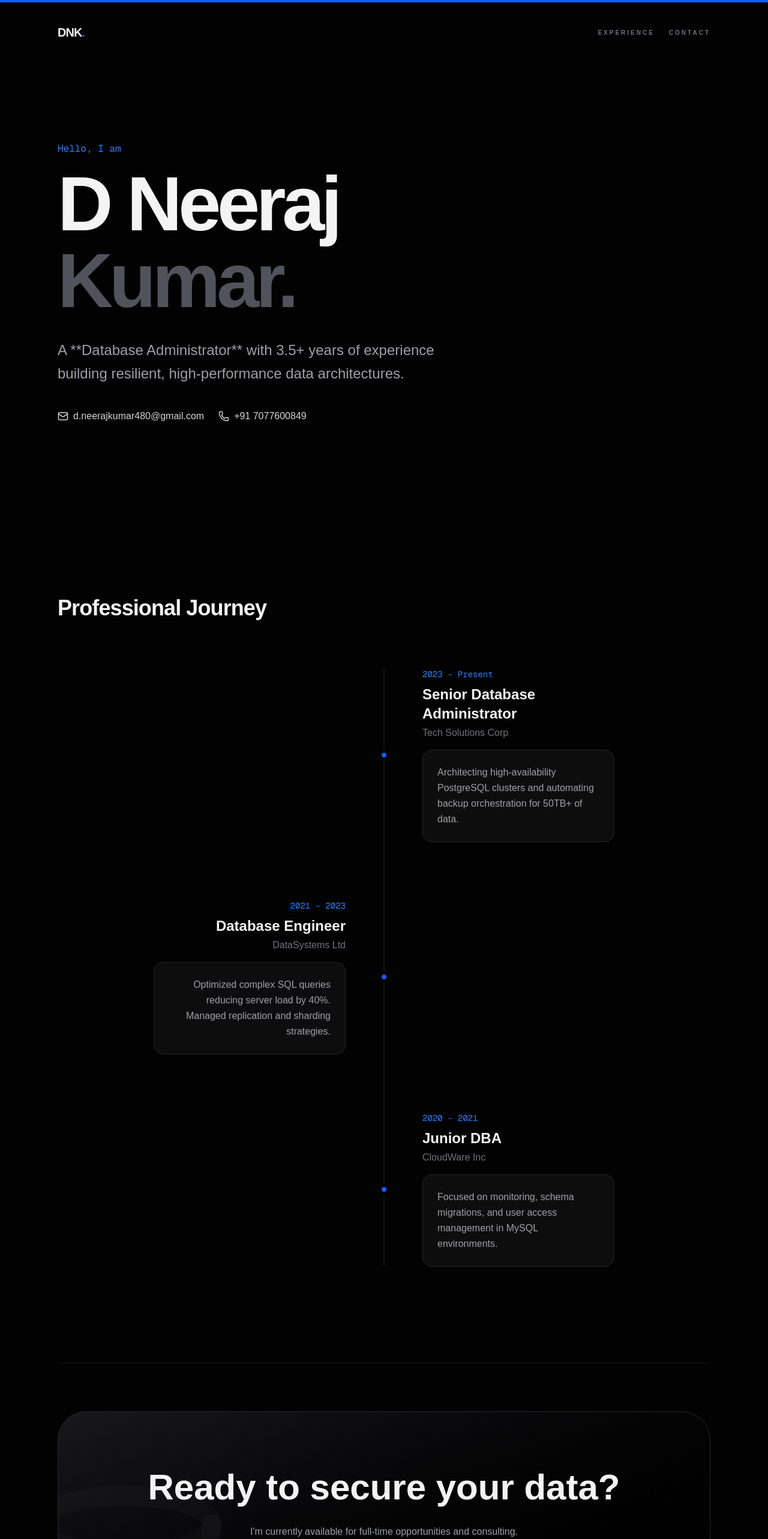
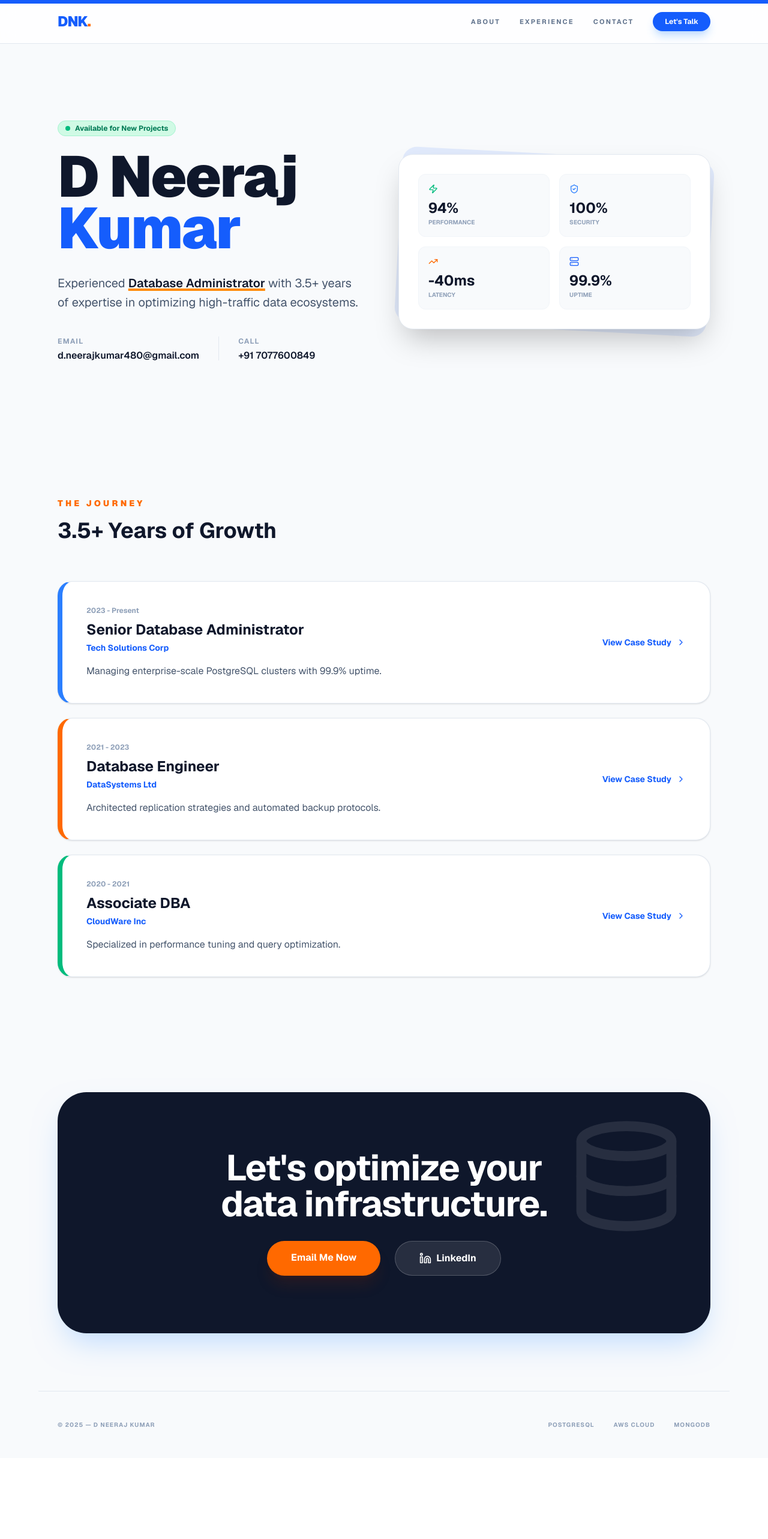
Before and after one commit to dneerajkumar/dneerajkumar.github.io, a Next.js app: page / in a window 1280 px wide. Shown: the top 2566 px of the page at 60% size. After the commit the page ends 2431 px from the top, so only its background shows below. Built offline with nearby package versions, Linux system fonts and the light colour scheme.

Commit message:
Add animated and theme change

```diff
--- a/app/page.tsx
+++ b/app/page.tsx
@@ -1,128 +1,169 @@
 "use client";
 import React from 'react';
 import { motion, useScroll, useSpring } from 'framer-motion';
-import { Github, Linkedin, Mail, Database, Phone, ExternalLink, MapPin, Calendar, Briefcase } from 'lucide-react';
+import { Github, Linkedin, Mail, Database, Phone, ExternalLink, Server, ShieldCheck, Zap, TrendingUp, ChevronRight } from 'lucide-react';
 
-export default function Portfolio() {
+export default function NeerajPortfolio() {
   const { scrollYProgress } = useScroll();
-  const scaleX = useSpring(scrollYProgress, {
-    stiffness: 100,
-    damping: 30,
-    restDelta: 0.001
-  });
+  const scaleX = useSpring(scrollYProgress, { stiffness: 100, damping: 30 });
 
   const experiences = [
     {
       year: "2023 - Present",
       role: "Senior Database Administrator",
       company: "Tech Solutions Corp",
-      desc: "Architecting high-availability PostgreSQL clusters and automating backup orchestration for 50TB+ of data.",
+      color: "border-l-blue-500",
+      desc: "Managing enterprise-scale PostgreSQL clusters with 99.9% uptime."
     },
     {
       year: "2021 - 2023",
       role: "Database Engineer",
       company: "DataSystems Ltd",
-      desc: "Optimized complex SQL queries reducing server load by 40%. Managed replication and sharding strategies.",
+      color: "border-l-orange-500",
+      desc: "Architected replication strategies and automated backup protocols."
     },
     {
       year: "2020 - 2021",
-      role: "Junior DBA",
+      role: "Associate DBA",
       company: "CloudWare Inc",
-      desc: "Focused on monitoring, schema migrations, and user access management in MySQL environments.",
+      color: "border-l-emerald-500",
+      desc: "Specialized in performance tuning and query optimization."
     }
   ];
 
   return (
-    <div className="min-h-screen bg-[#020202] text-zinc-100 selection:bg-blue-500/30">
-      {/* Scroll Progress Bar */}
-      <motion.div className="fixed top-0 left-0 right-0 h-1 bg-blue-600 z-50 origin-left" style={{ scaleX }} />
+    <div className="min-h-screen bg-[#f8fafc] text-slate-900 font-sans selection:bg-orange-100 selection:text-orange-900">
 
-      {/* Nav */}
-      <nav className="max-w-6xl mx-auto px-8 py-10 flex justify-between items-center relative z-10">
-        <span className="text-xl font-black tracking-tighter">DNK<span className="text-blue-600">.</span></span>
-        <div className="flex gap-6 text-[10px] uppercase tracking-[0.3em] font-bold text-zinc-500">
-          <a href="#experience" className="hover:text-white transition-colors">Experience</a>
-          <a href="#contact" className="hover:text-white transition-colors">Contact</a>
+      {/* Top Progress Bar */}
+      <motion.div className="fixed top-0 left-0 right-0 h-1.5 bg-blue-600 z-[60] origin-left" style={{ scaleX }} />
+
+      {/* Modern Navbar */}
+      <nav className="sticky top-0 z-50 bg-white/80 backdrop-blur-md border-b border-slate-200">
+        <div className="max-w-6xl mx-auto px-8 py-5 flex justify-between items-center">
+          <span className="font-black text-2xl tracking-tighter text-blue-600">DNK<span className="text-orange-500">.</span></span>
+          <div className="flex items-center gap-8">
+            <div className="hidden md:flex gap-8 text-[11px] font-bold uppercase tracking-[0.2em] text-slate-500">
+              <a href="#about" className="hover:text-blue-600 transition-colors">About</a>
+              <a href="#experience" className="hover:text-blue-600 transition-colors">Experience</a>
+              <a href="#contact" className="hover:text-blue-600 transition-colors">Contact</a>
+            </div>
+            <a href="tel:+917077600849" className="bg-blue-600 text-white px-5 py-2 rounded-full text-xs font-bold hover:bg-blue-700 transition-all shadow-lg shadow-blue-200">
+              Let's Talk
+            </a>
+          </div>
         </div>
       </nav>
 
       <main className="max-w-6xl mx-auto px-8">
-        {/* Hero */}
-        <section className="py-20 md:py-32">
-          <motion.div initial={{ opacity: 0, y: 20 }} animate={{ opacity: 1, y: 0 }}>
-            <h2 className="text-blue-500 font-mono mb-4">Hello, I am</h2>
-            <h1 className="text-6xl md:text-9xl font-bold tracking-tighter leading-none mb-8">
-              D Neeraj <br /><span className="text-zinc-600">Kumar.</span>
+
+        {/* Hero Section */}
+        <section className="py-24 md:py-32 grid md:grid-cols-2 gap-12 items-center">
+          <motion.div initial={{ opacity: 0, x: -30 }} animate={{ opacity: 1, x: 0 }} transition={{ duration: 0.8 }}>
+            <div className="inline-flex items-center gap-2 px-3 py-1 rounded-full bg-emerald-100 border border-emerald-200 text-emerald-700 text-xs font-bold mb-6">
+              <span className="w-2 h-2 rounded-full bg-emerald-500 animate-pulse" />
+              Available for New Projects
+            </div>
+            <h1 className="text-6xl md:text-8xl font-black tracking-tight text-slate-900 leading-[0.9] mb-8">
+              D Neeraj <br /><span className="text-blue-600">Kumar</span>
             </h1>
-            <p className="text-xl md:text-2xl text-zinc-400 max-w-2xl leading-relaxed mb-10">
-              A **Database Administrator** with 3.5+ years of experience building resilient, high-performance data architectures.
+            <p className="text-xl text-slate-600 leading-relaxed mb-10 max-w-lg">
+              Experienced <span className="text-slate-900 font-semibold underline decoration-orange-400 decoration-4">Database Administrator</span> with 3.5+ years of expertise in optimizing high-traffic data ecosystems.
             </p>
-            <div className="flex flex-wrap gap-6 items-center">
-              <a href="mailto:d.neerajkumar480@gmail.com" className="flex items-center gap-2 text-zinc-300 hover:text-blue-500 transition-colors">
-                <Mail size={18} /> d.neerajkumar480@gmail.com
-              </a>
-              <a href="tel:+917077600849" className="flex items-center gap-2 text-zinc-300 hover:text-blue-500 transition-colors">
-                <Phone size={18} /> +91 7077600849
-              </a>
+            <div className="flex gap-4">
+              <div className="flex flex-col">
+                <span className="text-xs font-bold text-slate-400 uppercase tracking-widest mb-1">Email</span>
+                <a href="mailto:d.neerajkumar480@gmail.com" className="font-semibold text-slate-900 hover:text-blue-600">d.neerajkumar480@gmail.com</a>
+              </div>
+              <div className="w-[1px] bg-slate-200 h-10 mx-4" />
+              <div className="flex flex-col">
+                <span className="text-xs font-bold text-slate-400 uppercase tracking-widest mb-1">Call</span>
+                <a href="tel:+917077600849" className="font-semibold text-slate-900 hover:text-blue-600">+91 7077600849</a>
+              </div>
+            </div>
+          </motion.div>
+
+          <motion.div
+            initial={{ opacity: 0, scale: 0.9 }}
+            animate={{ opacity: 1, scale: 1 }}
+            className="relative hidden md:block"
+          >
+            <div className="absolute inset-0 bg-blue-600 rounded-3xl rotate-3 opacity-10" />
+            <div className="relative bg-white p-8 rounded-3xl border border-slate-200 shadow-2xl">
+              <div className="grid grid-cols-2 gap-4">
+                {[
+                  { label: "Performance", val: "94%", color: "text-emerald-500", icon: <Zap size={16}/> },
+                  { label: "Security", val: "100%", color: "text-blue-500", icon: <ShieldCheck size={16}/> },
+                  { label: "Latency", val: "-40ms", color: "text-orange-500", icon: <TrendingUp size={16}/> },
+                  { label: "Uptime", val: "99.9%", color: "text-blue-600", icon: <Server size={16}/> },
+                ].map((stat, i) => (
+                  <div key={i} className="p-4 bg-slate-50 rounded-xl border border-slate-100">
+                    <div className={`${stat.color} mb-2`}>{stat.icon}</div>
+                    <div className="text-2xl font-bold text-slate-900">{stat.val}</div>
+                    <div className="text-[10px] font-bold uppercase text-slate-400">{stat.label}</div>
+                  </div>
+                ))}
+              </div>
             </div>
           </motion.div>
         </section>
 
-        {/* Experience Section with Scroll Path */}
-        <section id="experience" className="py-40 relative">
-          <h2 className="text-4xl font-bold mb-20 tracking-tight">Professional Journey</h2>
+        {/* Experience - Smooth Scroll Path */}
+        <section id="experience" className="py-24">
+          <div className="mb-16">
+            <h2 className="text-sm font-black uppercase tracking-[0.3em] text-orange-500 mb-4">The Journey</h2>
+            <h3 className="text-4xl font-bold text-slate-900">3.5+ Years of Growth</h3>
+          </div>
 
-          <div className="relative max-w-3xl mx-auto">
-            {/* The Vertical Line Path */}
-            <div className="absolute left-0 md:left-1/2 top-0 bottom-0 w-[1px] bg-zinc-800 -translate-x-1/2" />
+          <div className="space-y-6">
+            {experiences.map((exp, idx) => (
+              <motion.div
+                key={idx}
+                whileHover={{ x: 10 }}
+                className={`p-10 bg-white border border-slate-200 rounded-3xl border-l-8 ${exp.color} shadow-sm hover:shadow-xl transition-all flex flex-col md:flex-row md:items-center justify-between gap-6`}
+              >
+                <div className="max-w-xl">
+                  <span className="text-xs font-bold text-slate-400 mb-2 block">{exp.year}</span>
+                  <h4 className="text-2xl font-bold text-slate-900 mb-1">{exp.role}</h4>
+                  <p className="text-blue-600 font-bold text-sm mb-4">{exp.company}</p>
+                  <p className="text-slate-600 leading-relaxed">{exp.desc}</p>
+                </div>
+                <div className="flex items-center gap-2 text-blue-600 font-bold text-sm cursor-pointer group">
+                  View Case Study <ChevronRight size={16} className="group-hover:translate-x-1 transition-transform" />
+                </div>
+              </motion.div>
+            ))}
+          </div>
+        </section>
 
-            <div className="space-y-24">
-              {experiences.map((exp, index) => (
-                <motion.div
-                  key={index}
-                  initial={{ opacity: 0, x: index % 2 === 0 ? -50 : 50 }}
-                  whileInView={{ opacity: 1, x: 0 }}
-                  viewport={{ once: true }}
-                  className={`relative flex flex-col md:flex-row items-center ${index % 2 === 0 ? 'md:flex-row-reverse' : ''}`}
-                >
-                  {/* The Dot on the path */}
-                  <div className="absolute left-0 md:left-1/2 w-4 h-4 bg-blue-600 rounded-full -translate-x-1/2 border-4 border-[#020202] z-10" />
-
-                  <div className={`w-full md:w-1/2 ${index % 2 === 0 ? 'md:pl-16' : 'md:pr-16 text-left md:text-right'}`}>
-                    <span className="text-blue-500 font-mono text-sm mb-2 block">{exp.year}</span>
-                    <h3 className="text-2xl font-bold mb-1">{exp.role}</h3>
-                    <h4 className="text-zinc-500 font-medium mb-4">{exp.company}</h4>
-                    <p className="text-zinc-400 leading-relaxed bg-zinc-900/50 p-6 rounded-2xl border border-zinc-800 hover:border-blue-500/30 transition-colors">
-                      {exp.desc}
-                    </p>
-                  </div>
-                </motion.div>
-              ))}
+        {/* Professional CTA */}
+        <section id="contact" className="py-24">
+          <div className="bg-slate-900 rounded-[3rem] p-12 md:p-24 text-center relative overflow-hidden shadow-2xl shadow-blue-200">
+            <div className="absolute top-0 right-0 p-10 opacity-10 text-white">
+              <Database size={200} />
+            </div>
+            <div className="relative z-10">
+              <h2 className="text-4xl md:text-6xl font-bold text-white mb-8 tracking-tight">Let's optimize your <br />data infrastructure.</h2>
+              <div className="flex flex-col md:flex-row justify-center gap-6">
+                <a href="mailto:d.neerajkumar480@gmail.com" className="bg-orange-500 text-white px-10 py-4 rounded-full font-bold hover:bg-orange-600 transition-all shadow-xl shadow-orange-900/20">
+                  Email Me Now
+                </a>
+                <a href="https://linkedin.com" className="bg-white/10 text-white border border-white/20 px-10 py-4 rounded-full font-bold hover:bg-white/20 transition-all flex items-center justify-center gap-2">
+                  <Linkedin size={20} /> LinkedIn
+                </a>
+              </div>
             </div>
           </div>
         </section>
 
-        {/* Final Contact Section */}
-        <section id="contact" className="pb-40 pt-20 border-t border-zinc-900">
-          <div className="bg-gradient-to-br from-zinc-900 to-black p-12 md:p-24 rounded-[3rem] border border-zinc-800 text-center relative overflow-hidden">
-             <div className="relative z-10">
-                <h2 className="text-4xl md:text-6xl font-bold mb-8">Ready to secure your data?</h2>
-                <p className="text-zinc-400 mb-12 max-w-md mx-auto">I'm currently available for full-time opportunities and consulting.</p>
-                <div className="flex flex-col md:flex-row justify-center gap-6">
-                  <a href="mailto:d.neerajkumar480@gmail.com" className="bg-white text-black px-10 py-4 rounded-full font-bold hover:bg-blue-500 hover:text-white transition-all">Hire Neeraj</a>
-                  <div className="flex justify-center gap-4">
-                    <button className="p-4 bg-zinc-800 rounded-full hover:bg-zinc-700 transition-colors"><Linkedin size={20}/></button>
-                    <button className="p-4 bg-zinc-800 rounded-full hover:bg-zinc-700 transition-colors"><Github size={20}/></button>
-                  </div>
-                </div>
-             </div>
-             <Database className="absolute -bottom-20 -left-20 text-white/[0.02] w-96 h-96" />
-          </div>
-        </section>
       </main>
 
-      <footer className="max-w-6xl mx-auto px-8 py-10 border-t border-zinc-900 text-center text-zinc-600 text-xs tracking-widest uppercase">
-        Built with Precision by D Neeraj Kumar — {new Date().getFullYear()}
+      <footer className="max-w-6xl mx-auto px-8 py-12 border-t border-slate-200 flex flex-col md:flex-row justify-between items-center gap-4 text-slate-400 text-[10px] font-bold uppercase tracking-widest">
+        <p>© {new Date().getFullYear()} — D Neeraj Kumar</p>
+        <div className="flex gap-8">
+          <a href="#" className="hover:text-blue-600">PostgreSQL</a>
+          <a href="#" className="hover:text-blue-600">AWS Cloud</a>
+          <a href="#" className="hover:text-blue-600">MongoDB</a>
+        </div>
       </footer>
     </div>
   );
```
